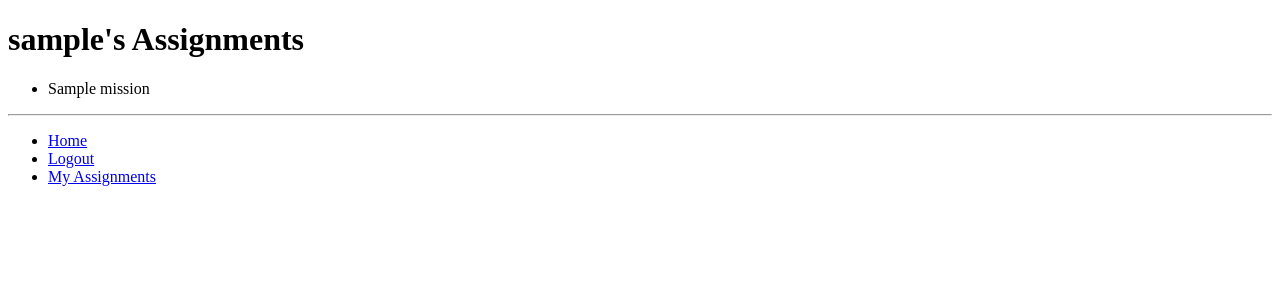
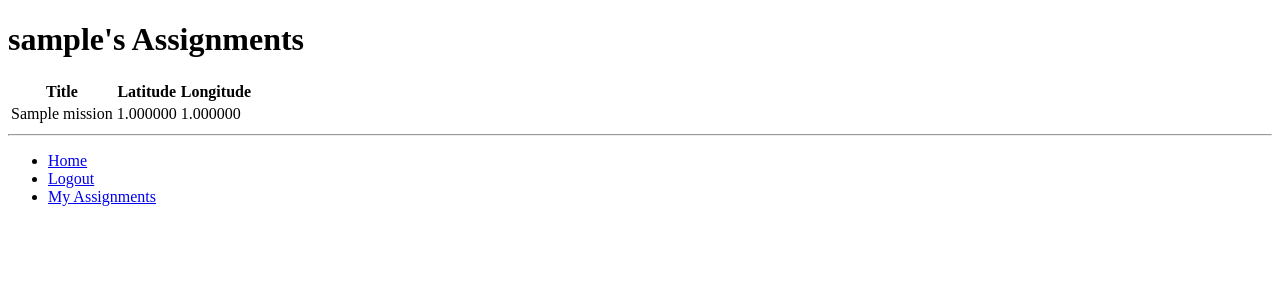
Before and after one commit to Foest/twd, a Django app: page /dem/my_assignments/ in a window 1280 px wide. Shown: the top 300 px of the page. Run offline with Django 3.2, Linux system fonts and the light colour scheme; a user stored in the database is signed in; tables that the repository leaves empty hold one stand-in row (values such as "Sample post").

Commit message:
cleand up my_assignments display

```diff
--- a/templates/dem/my_assignments.html
+++ b/templates/dem/my_assignments.html
@@ -8,11 +8,20 @@
 {% block body_block %}
 <h1>{{ user.username }}'s Assignments</h1>
   {% if assignments %}
-    <ul>
+    <table>
+      <tr>
+        <th>Title</th>
+        <th>Latitude</th>
+        <th>Longitude</th>
+      </tr>
       {% for assignment in assignments %}
-        <li>{{ assignment.mission.title }}</li>
+        <tr>
+          <td>{{ assignment.mission.title }}</td>
+          <td>{{assignment.lat_coord}}</td>
+          <td>{{assignment.lng_coord}}</td>
+        </tr>
       {% endfor %}
-    </ul>
+    </table>
   {% else %}
     <strong>No pages currently in category.</strong>
   {% endif %}
```
